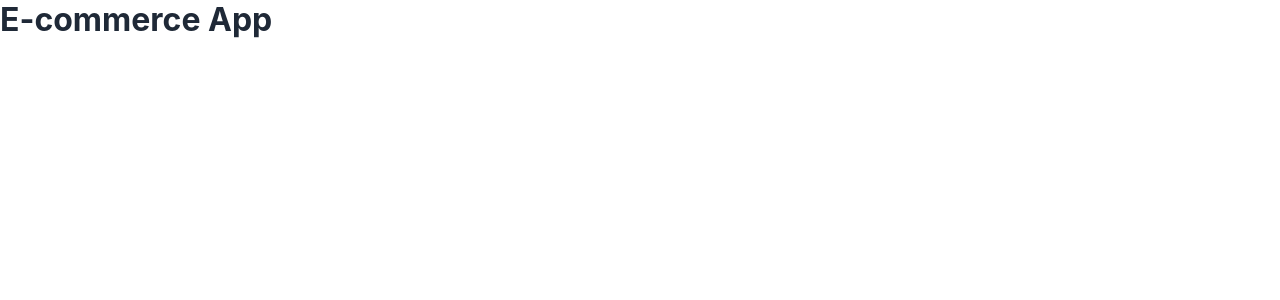
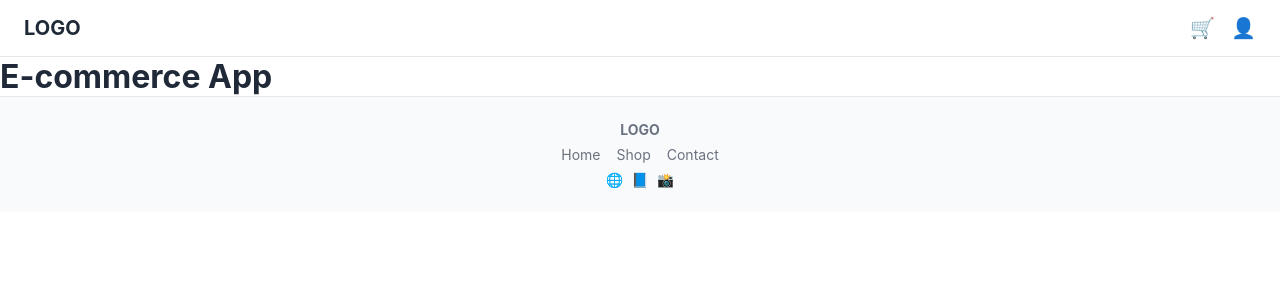
Before and after one commit to IgnacioFleming/react-mentoring-ecommerce-ifleming, a React (Vite) app: page / in a window 1280 px wide. Shown: the top 300 px of the page. Built offline with nearby package versions, Linux system fonts and the light colour scheme.

Commit message:
feat: add Header, Footer and MainLayout components

```diff
--- a/src/App.tsx
+++ b/src/App.tsx
@@ -1,8 +1,10 @@
+import { MainLayout } from './layout/MainLayout';
+
 function App() {
   return (
-    <div>
+    <MainLayout>
       <h1>E-commerce App</h1>
-    </div>
+    </MainLayout>
   );
 }
 
--- /dev/null
+++ b/src/components/Footer/Footer.module.scss
@@ -0,0 +1,37 @@
+@use '../../styles/variables' as *;
+
+.footer {
+  display: flex;
+  flex-direction: column;
+  align-items: center;
+  padding: $spacing-lg $spacing-md;
+  background-color: #f9fafb;
+  border-top: 1px solid $border-color;
+  font-size: 0.875rem;
+  color: #6b7280;
+
+  &__logo {
+    font-weight: bold;
+    margin-bottom: $spacing-sm;
+  }
+
+  &__links {
+    display: flex;
+    gap: $spacing-md;
+    margin-bottom: $spacing-sm;
+
+    a {
+      color: inherit;
+      text-decoration: none;
+
+      &:hover {
+        text-decoration: underline;
+      }
+    }
+  }
+
+  &__social {
+    display: flex;
+    gap: $spacing-sm;
+  }
+}
--- /dev/null
+++ b/src/components/Footer/Footer.tsx
@@ -0,0 +1,19 @@
+import styles from './Footer.module.scss';
+
+export const Footer = () => {
+  return (
+    <footer className={styles.footer}>
+      <div className={styles.footer__logo}>LOGO</div>
+      <nav className={styles.footer__links}>
+        <a href="/">Home</a>
+        <a href="/shop">Shop</a>
+        <a href="#">Contact</a>
+      </nav>
+      <div className={styles.footer__social}>
+        <span>🌐</span>
+        <span>📘</span>
+        <span>📸</span>
+      </div>
+    </footer>
+  );
+};
--- /dev/null
+++ b/src/components/Footer/index.tsx
@@ -0,0 +1 @@
+export * from './Footer';
--- /dev/null
+++ b/src/components/Header/Header.module.scss
@@ -0,0 +1,27 @@
+@use '../../styles/variables' as *;
+
+.header {
+  display: flex;
+  justify-content: space-between;
+  align-items: center;
+  padding: $spacing-md $spacing-lg;
+  background-color: #fff;
+  border-bottom: 1px solid $border-color;
+
+  &__logo {
+    font-weight: bold;
+    font-size: 1.25rem;
+  }
+
+  &__nav {
+    display: flex;
+    gap: $spacing-md;
+  }
+
+  &__icon {
+    font-size: 1.25rem;
+    background: none;
+    border: none;
+    cursor: pointer;
+  }
+}
--- /dev/null
+++ b/src/components/Header/Header.tsx
@@ -0,0 +1,11 @@
+import styles from './Header.module.scss';
+
+export const Header = () => (
+  <header className={styles.header}>
+    <div className={styles.header__logo}>LOGO</div>
+    <nav className={styles.header__nav}>
+      <button className={styles.header__icon}>🛒</button>
+      <button className={styles.header__icon}>👤</button>
+    </nav>
+  </header>
+);
--- /dev/null
+++ b/src/components/Header/index.ts
@@ -0,0 +1 @@
+export * from './Header';
--- /dev/null
+++ b/src/layout/MainLayout.tsx
@@ -0,0 +1,17 @@
+import { ReactNode } from 'react';
+import { Header } from '../components/Header/Header';
+import { Footer } from '../components/Footer/Footer';
+
+type MainLayoutProps = {
+  children: ReactNode;
+};
+
+export const MainLayout = ({ children }: MainLayoutProps) => {
+  return (
+    <div>
+      <Header />
+      <main>{children}</main>
+      <Footer />
+    </div>
+  );
+};
--- /dev/null
+++ b/src/layout/index.ts
@@ -0,0 +1 @@
+export * from './MainLayout';
```
